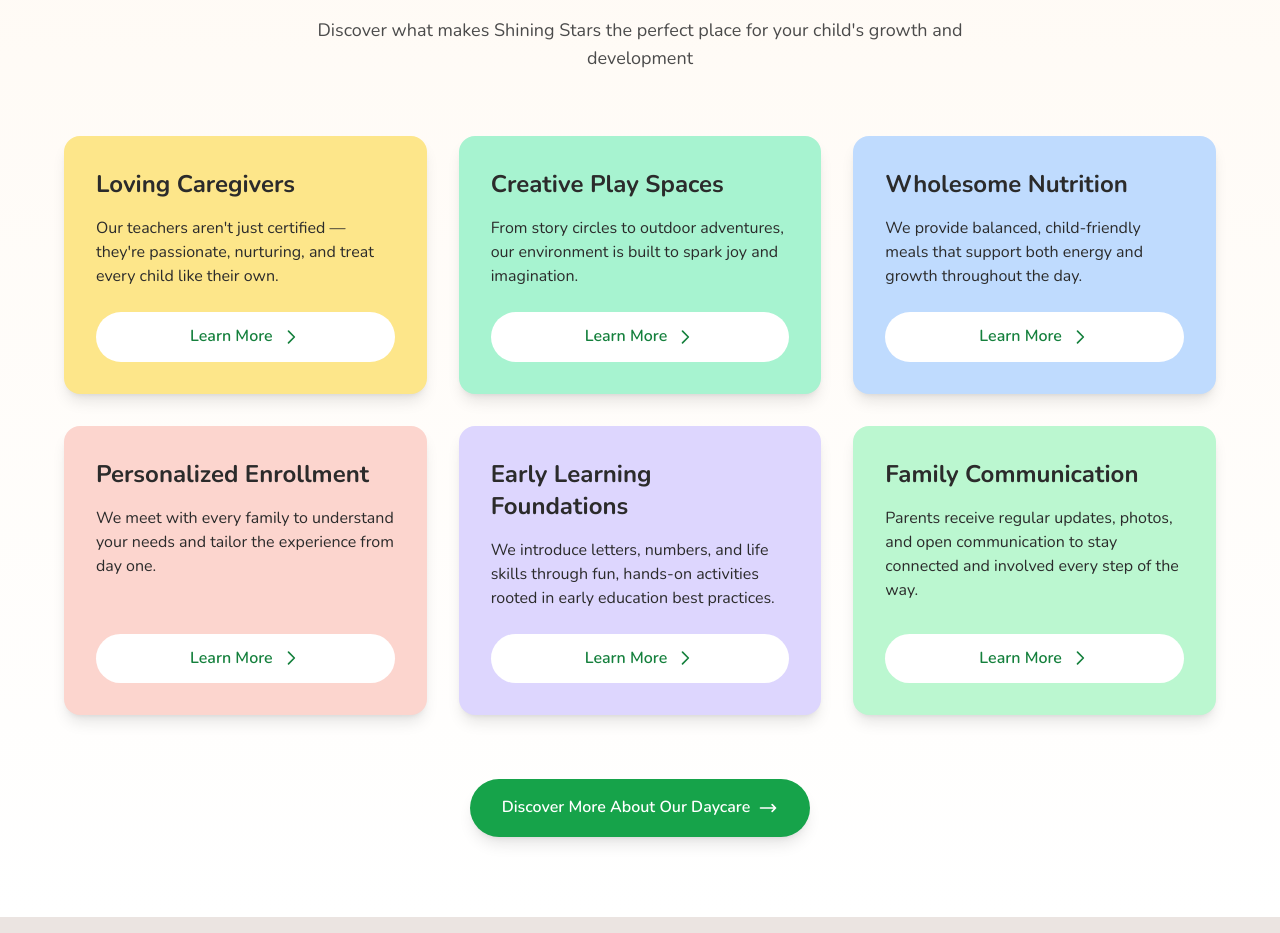
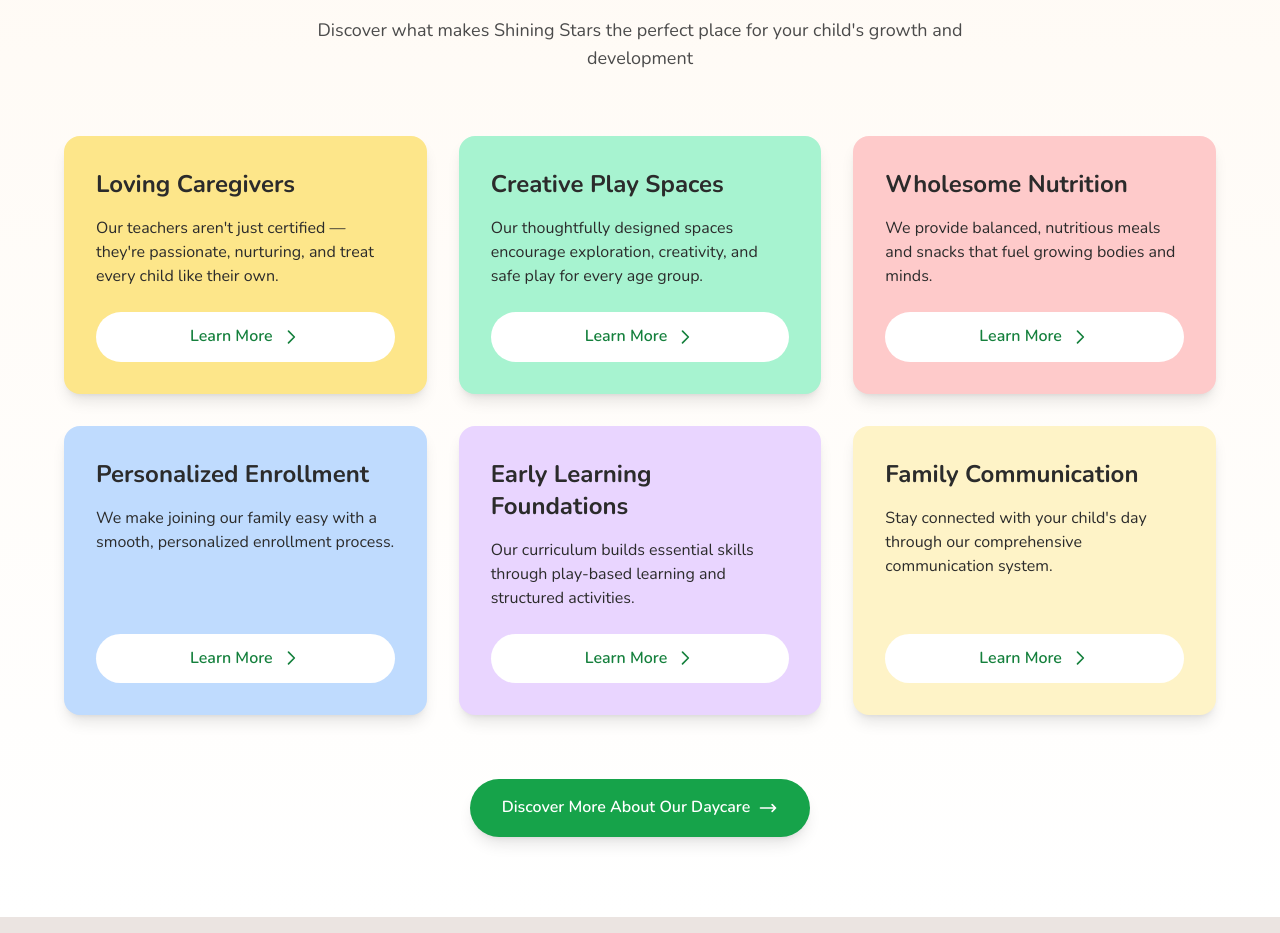
Before and after one commit to roddazad/shining-stars, a Next.js app: page / in a window 1280 px wide. Shown: the part 800-1733 px from the top of the page. Built offline with nearby package versions, Linux system fonts and the light colour scheme; grey boxes are pictures that could not be loaded.

Commit message:
Fix modal scrolling and update Why Families Love Us content

```diff
--- a/src/components/HighlightsSection.js
+++ b/src/components/HighlightsSection.js
@@ -13,112 +13,101 @@
       bg: "bg-[#FDE68A]",
       description: "At Shining Stars, we believe that every child deserves warmth, consistency, and emotional safety. Our staff are trained in both child development and empathy-focused care.",
       features: [
-        "Highly qualified staff with extensive experience",
-        "Low teacher-to-child ratios for personalized attention",
-        "Continuous professional development and training",
-        "Strong emphasis on emotional intelligence",
-        "Warm, nurturing environment for every child"
+        "Certified and experienced teachers",
+        "Low teacher-to-child ratios",
+        "Continuous professional development",
+        "Warm and nurturing environment"
       ],
       testimonial: {
-        quote: "The teachers at Shining Stars are amazing! They truly care about each child's development and well-being.",
+        quote: "The teachers at Shining Stars are amazing! They truly care about each child's development and happiness.",
         author: "Sarah M., Parent"
       },
       image: "/loving-caregivers.png"
     },
     {
       title: "Creative Play Spaces",
-      text: "From story circles to outdoor adventures, our environment is built to spark joy and imagination.",
+      text: "Our thoughtfully designed spaces encourage exploration, creativity, and safe play for every age group.",
       bg: "bg-[#A7F3D0]",
-      description: "Our classrooms and play areas are designed with both fun and learning in mind. Whether it's indoor creativity or outdoor exploration, there's always something new to discover.",
+      description: "We've created engaging environments that stimulate learning through play. Each space is designed with safety, comfort, and developmental needs in mind.",
       features: [
-        "Age-appropriate learning centers",
-        "Safe, engaging outdoor play areas",
-        "Dedicated spaces for arts and crafts",
-        "Comfortable reading nooks",
-        "Regularly updated play equipment"
+        "Age-appropriate play areas",
+        "Outdoor playground with safety features",
+        "Indoor activity centers",
+        "Art and music spaces"
       ],
       testimonial: {
-        quote: "My daughter loves the creative spaces! She's always excited to show me her new art projects.",
+        quote: "My daughter loves the play areas! There's always something new to explore and learn.",
         author: "Michael T., Parent"
       },
-      image: "/play-place.png"
+      image: "/play-spaces.png"
     },
     {
       title: "Wholesome Nutrition",
-      text: "We provide balanced, child-friendly meals that support both energy and growth throughout the day.",
-      bg: "bg-[#BFDBFE]",
-      description: "Meal planning at Shining Stars follows USDA nutrition guidelines. We offer allergy-safe options and seasonal menus full of fruits, veggies, and child favorites.",
+      text: "We provide balanced, nutritious meals and snacks that fuel growing bodies and minds.",
+      bg: "bg-[#FECACA]",
+      description: "Our nutrition program focuses on healthy, balanced meals that support children's growth and development. We accommodate dietary restrictions and allergies.",
       features: [
-        "USDA-compliant meal planning",
-        "Fresh, seasonal ingredients",
-        "Accommodation for dietary restrictions",
-        "Family-style dining experience",
-        "Regular nutrition education"
+        "Nutritious, balanced meals",
+        "Fresh fruits and vegetables",
+        "Accommodation for allergies",
+        "Healthy snack options"
       ],
       testimonial: {
-        quote: "I appreciate how they accommodate my child's food allergies while still providing nutritious meals.",
+        quote: "I love that my child gets healthy meals at daycare. The menu is always varied and nutritious.",
         author: "Lisa K., Parent"
       },
       image: "/nutrition.png"
     },
     {
       title: "Personalized Enrollment",
-      text: "We meet with every family to understand your needs and tailor the experience from day one.",
-      bg: "bg-[#FCD5CE]",
-      description: "Each family's journey is unique. That's why we begin with a one-on-one enrollment meeting and tour to understand how we can best support your child.",
+      text: "We make joining our family easy with a smooth, personalized enrollment process.",
+      bg: "bg-[#BFDBFE]",
+      description: "Our enrollment process is designed to be welcoming and stress-free. We take time to understand your family's needs and ensure a perfect fit.",
       features: [
-        "Comprehensive enrollment process",
+        "Personalized tours",
         "Flexible scheduling options",
-        "Individualized transition plans",
-        "Regular progress updates",
-        "Open-door policy for parents"
+        "Clear communication",
+        "Supportive transition process"
       ],
       testimonial: {
-        quote: "The enrollment process was smooth and personalized. They really took the time to understand our needs.",
+        quote: "The enrollment process was so smooth! The staff made us feel welcome from day one.",
         author: "David R., Parent"
       },
       image: "/enrollment.png"
     },
     {
       title: "Early Learning Foundations",
-      text: "We introduce letters, numbers, and life skills through fun, hands-on activities rooted in early education best practices.",
-      bg: "bg-[#DDD6FE]",
-      description: "Our curriculum prepares children for Kindergarten and beyond, blending academic readiness with emotional intelligence and creativity.",
+      text: "Our curriculum builds essential skills through play-based learning and structured activities.",
+      bg: "bg-[#E9D5FF]",
+      description: "We focus on developing key skills through age-appropriate activities that make learning fun and engaging.",
       features: [
-        "Developmentally appropriate curriculum",
-        "Hands-on learning experiences",
-        "Focus on critical thinking",
-        "Regular progress tracking",
-        "Kindergarten preparation"
+        "Play-based learning approach",
+        "Age-appropriate curriculum",
+        "Social-emotional development",
+        "Early literacy and numeracy"
       ],
       testimonial: {
-        quote: "My son has learned so much! He's more than ready for kindergarten thanks to their program.",
-        author: "Jennifer L., Parent"
+        quote: "I'm amazed at how much my child has learned! The curriculum is perfect for their age.",
+        author: "Emma W., Parent"
       },
-      image: "/early-learning.png"
+      image: "/learning.png"
     },
     {
       title: "Family Communication",
-      text: "Parents receive regular updates, photos, and open communication to stay connected and involved every step of the way.",
-      bg: "bg-[#BBF7D0]",
-      description: "We believe in transparency and connection. You'll receive updates throughout the week — from playtime pics to learning milestones!",
+      text: "Stay connected with your child's day through our comprehensive communication system.",
+      bg: "bg-[#FEF3C7]",
+      description: "We believe in keeping families informed and involved. Our communication tools help you stay connected with your child's daily activities and progress.",
       features: [
-        "Daily communication through parent portal",
-        "Regular newsletters and updates",
-        "Monthly parent-teacher meetings",
-        "Family events and activities",
-        "Digital photo sharing"
+        "Daily activity updates",
+        "Parent-teacher conferences",
+        "Digital communication platform",
+        "Regular progress reports"
       ],
       testimonial: {
-        quote: "I love getting daily updates and photos! It makes me feel connected to my child's day.",
-        author: "Emma S., Parent"
+        quote: "I love getting updates about my child's day. The communication is excellent!",
+        author: "James P., Parent"
       },
-      extra: "We regularly host parent-teacher chats to share insights about your child's day and progress.",
-      cta: {
-        label: "Parent Portal",
-        link: "/parent-portal"
-      },
-      image: "/family-com.png"
+      image: "/communication.png"
     }
   ];
 
--- a/src/components/Modal.js
+++ b/src/components/Modal.js
@@ -22,14 +22,14 @@
             initial={{ y: 50, opacity: 0 }}
             animate={{ y: 0, opacity: 1 }}
             exit={{ y: 50, opacity: 0 }}
-            className="bg-white w-full max-w-4xl rounded-2xl shadow-2xl overflow-hidden relative flex flex-col md:flex-row"
+            className="bg-white w-full max-w-4xl max-h-[90vh] rounded-2xl shadow-2xl overflow-hidden relative flex flex-col md:flex-row"
           >
             {/* Left Column - Image and Quick Info */}
-            <div className="w-full md:w-1/2 relative">
+            <div className="w-full md:w-1/2 relative flex-shrink-0">
               <img
                 src={content.image}
                 alt={content.title}
-                className="w-full h-64 md:h-full object-cover"
+                className="w-full h-48 md:h-full object-cover"
               />
               <div className="absolute inset-0 bg-gradient-to-t from-black/60 to-transparent md:hidden" />
               <div className="absolute bottom-0 left-0 right-0 p-4 text-white md:hidden">
@@ -38,9 +38,9 @@
             </div>
 
             {/* Right Column - Content */}
-            <div className="w-full md:w-1/2 flex flex-col">
+            <div className="w-full md:w-1/2 flex flex-col max-h-[90vh]">
               {/* Header */}
-              <div className="p-6 border-b border-gray-100">
+              <div className="p-6 border-b border-gray-100 flex-shrink-0">
                 <div className="flex justify-between items-start">
                   <div className="hidden md:block">
                     <h3 className="text-2xl font-bold font-heading text-gray-900">{content.title}</h3>
@@ -94,7 +94,7 @@
               </div>
 
               {/* Footer - Action Buttons */}
-              <div className="p-6 border-t border-gray-100 bg-gray-50">
+              <div className="p-6 border-t border-gray-100 bg-gray-50 flex-shrink-0">
                 <div className="flex flex-wrap gap-3">
                   <button
                     onClick={() => setIsTourModalOpen(true)}
--- a/src/components/TourBookingModal.js
+++ b/src/components/TourBookingModal.js
@@ -38,10 +38,10 @@
             initial={{ y: 50, opacity: 0 }}
             animate={{ y: 0, opacity: 1 }}
             exit={{ y: 50, opacity: 0 }}
-            className="bg-white w-full max-w-4xl h-[80vh] rounded-2xl shadow-2xl overflow-hidden relative"
+            className="bg-white w-full max-w-4xl max-h-[90vh] rounded-2xl shadow-2xl overflow-hidden relative flex flex-col"
           >
             {/* Header */}
-            <div className="p-6 border-b border-gray-200">
+            <div className="p-6 border-b border-gray-200 flex-shrink-0">
               <div className="flex justify-between items-center">
                 <h2 className="text-2xl font-bold text-gray-900">Schedule a Tour</h2>
                 <button
@@ -58,7 +58,7 @@
             </div>
 
             {/* Calendly Container */}
-            <div className="h-[calc(80vh-120px)] relative">
+            <div className="flex-1 min-h-0 relative">
               {!isCalendlyLoaded && (
                 <div className="absolute inset-0 flex items-center justify-center bg-white">
                   <div className="text-center">
@@ -71,7 +71,7 @@
             </div>
 
             {/* Footer */}
-            <div className="absolute bottom-0 left-0 right-0 p-4 bg-white border-t border-gray-200">
+            <div className="p-4 bg-white border-t border-gray-200 flex-shrink-0">
               <p className="text-sm text-gray-600 text-center">
                 Need help scheduling? Contact us at{' '}
                 <a href="mailto:Roshanak87.davoodi@gmail.com" className="text-green-600 hover:text-green-700">
```
